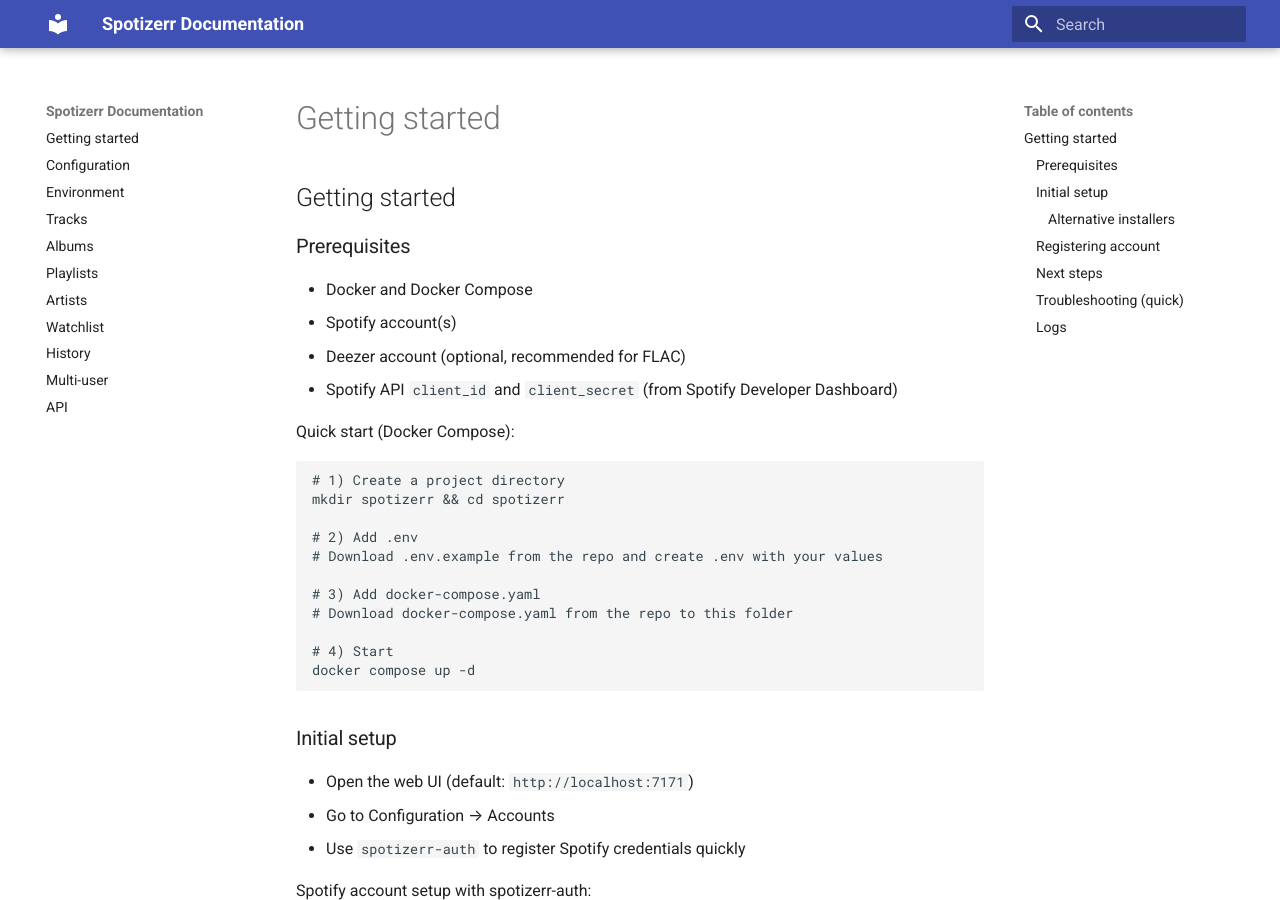
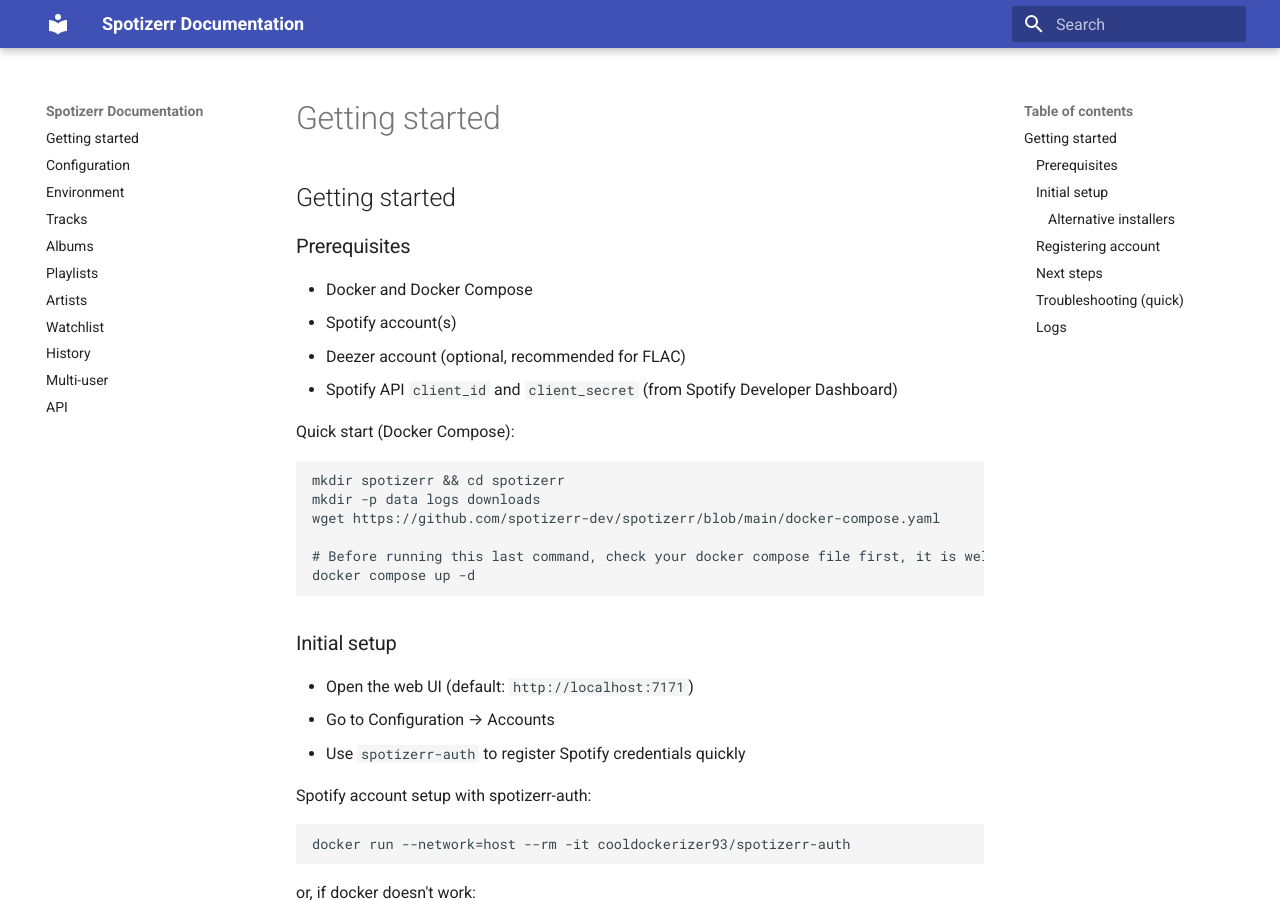
Before and after one commit to spotizerr-dev/spotizerr, an MkDocs documentation site: the page built from docs/user/getting-started.md, in a window 1280 px wide and 900 px high. Built offline with MkDocs 1.6.1 and Material for MkDocs 9.7.7, drawn with Linux system fonts in a browser that asks for light colours.

Commit message:
chore(docs): Update documentation accordingly

````diff
--- a/docs/user/getting-started.md
+++ b/docs/user/getting-started.md
@@ -9,16 +9,11 @@
 Quick start (Docker Compose):
 
 ```bash
-# 1) Create a project directory
 mkdir spotizerr && cd spotizerr
+mkdir -p data logs downloads
+wget https://github.com/spotizerr-dev/spotizerr/blob/main/docker-compose.yaml
 
-# 2) Add .env
-# Download .env.example from the repo and create .env with your values
-
-# 3) Add docker-compose.yaml
-# Download docker-compose.yaml from the repo to this folder
-
-# 4) Start
+# Before running this last command, check your docker compose file first, it is well-documented.
 docker compose up -d
 ```
 
````
Also changed, not shown: docker-compose.yaml (+8 -5 lines), docs/user/environment.md (+0 -2 lines).
